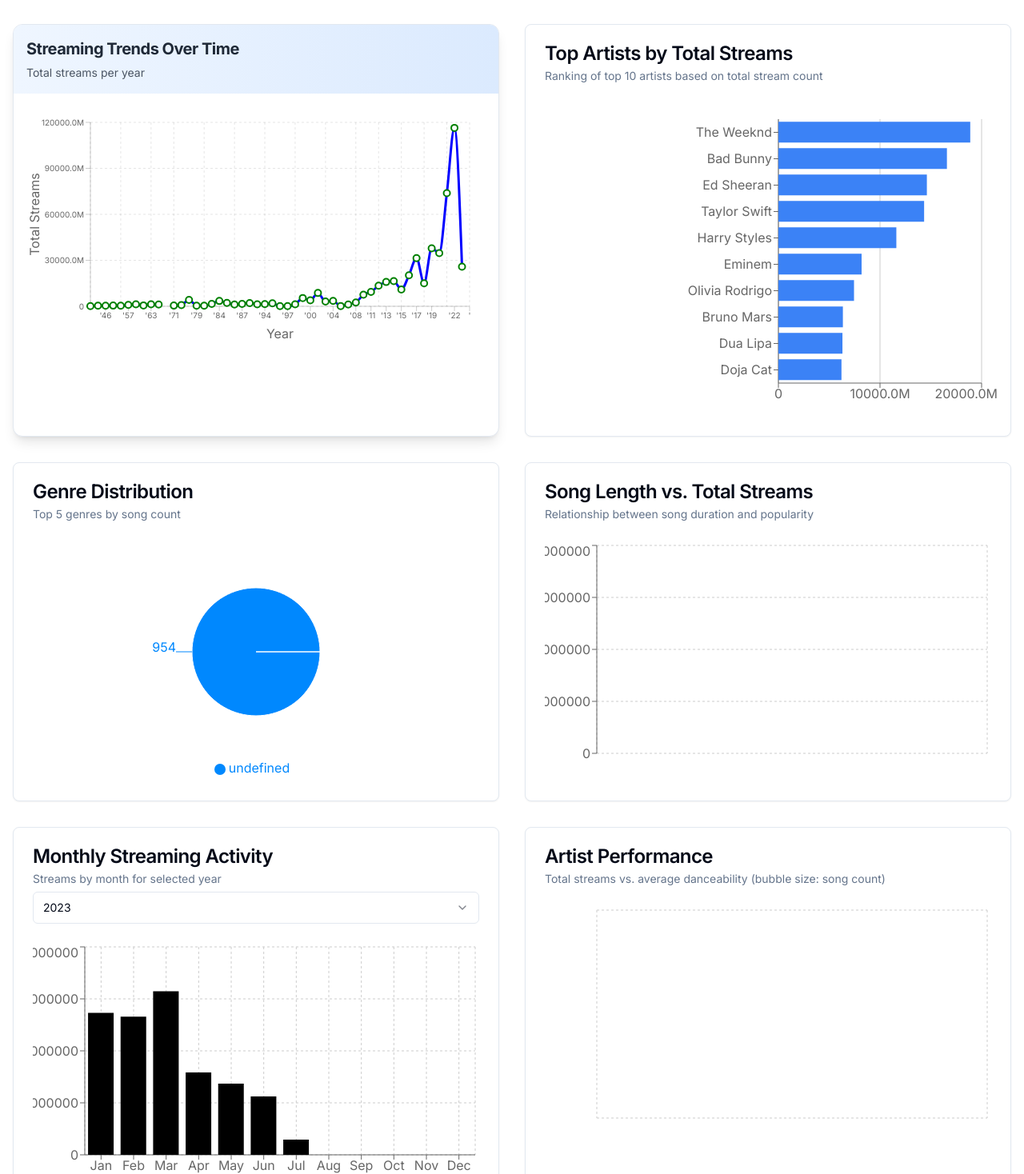
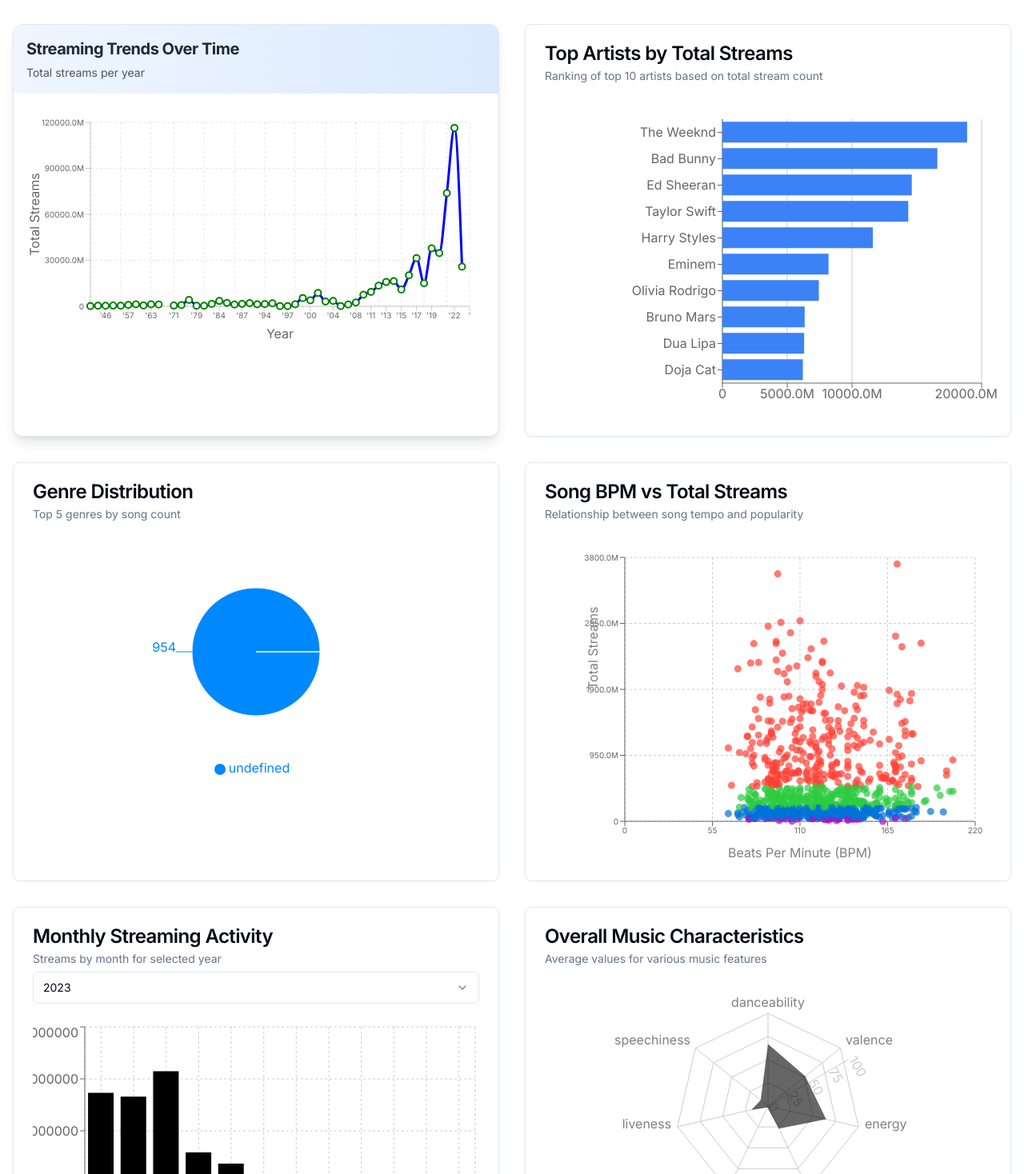
Before and after one commit to machage9603/datav, a Next.js app: page / in a window 1280 px wide. Shown: the part 142-1610 px from the top of the page at 80% size. Built offline with nearby package versions, Linux system fonts and the light colour scheme.

Commit message:
fix render errors

```diff
--- a/components/analytics.js
+++ b/components/analytics.js
@@ -5,9 +5,8 @@
 import { StreamingTrends } from './charts/streaming-trends'
 import { TopArtists } from './charts/top-artists'
 import { GenreDistribution } from './charts/genre-distribution'
-import { SongLengthVsStreams } from './charts/song-length-vs-streams'
+import { BPMVsStreams } from './charts/bpm-vs-streams'
 import { MonthlyStreamingActivity } from './charts/monthly-streaming-activity'
-import { ArtistPerformance } from './charts/artist-performance'
 import { MusicCharacteristics } from './charts/music-characteristics'
 import { GenreMusicCharacteristics } from './charts/genre-music-characteristics'
 import { useSpotifyData } from '@/hooks/use-spotify-data'
@@ -46,9 +45,8 @@
         <StreamingTrends data={filteredData} />
         <TopArtists data={filteredData} />
         <GenreDistribution data={filteredData} />
-        <SongLengthVsStreams data={filteredData} />
+        <BPMVsStreams data={filteredData} />
         <MonthlyStreamingActivity data={filteredData} />
-        <ArtistPerformance data={filteredData} />
         <MusicCharacteristics data={filteredData} />
         <GenreMusicCharacteristics data={filteredData} />
       </div>
--- a/components/charts/artist-performance.js
+++ /dev/null
@@ -1,74 +0,0 @@
-"use client"
-
-import { Scatter, ScatterChart, XAxis, YAxis, CartesianGrid, ResponsiveContainer, Cell } from "recharts"
-import { Card, CardContent, CardDescription, CardHeader, CardTitle } from "@/components/ui/card"
-import { ChartContainer, ChartTooltip, ChartTooltipContent } from "@/components/ui/chart"
-
-export function ArtistPerformance({ data }) {
-  const artistData = data.reduce((acc, song) => {
-    if (!acc[song.artist_name]) {
-      acc[song.artist_name] = { totalStreams: 0, avgDanceability: 0, songCount: 0 }
-    }
-    acc[song.artist_name].totalStreams += song.streams
-    acc[song.artist_name].avgDanceability += song.danceability
-    acc[song.artist_name].songCount++
-    return acc
-  }, {})
-
-  const chartData = Object.entries(artistData)
-    .map(([artist, data]) => ({
-      artist,
-      totalStreams: data.totalStreams,
-      avgDanceability: data.avgDanceability / data.songCount,
-      songCount: data.songCount
-    }))
-    .sort((a, b) => b.totalStreams - a.totalStreams)
-    .slice(0, 20)
-
-  return (
-    <Card>
-      <CardHeader>
-        <CardTitle>Artist Performance</CardTitle>
-        <CardDescription>Total streams vs. average danceability (bubble size: song count)</CardDescription>
-      </CardHeader>
-      <CardContent>
-        <ChartContainer
-          config={{
-            totalStreams: {
-              label: "Total Streams",
-              color: "hsl(var(--chart-1))",
-            },
-            avgDanceability: {
-              label: "Avg. Danceability",
-              color: "hsl(var(--chart-2))",
-            },
-          }}
-          className="h-[300px]"
-        >
-          <ResponsiveContainer width="100%" height="100%">
-            <ScatterChart>
-              <CartesianGrid strokeDasharray="3 3" />
-              <XAxis type="number" dataKey="avgDanceability" name="Average Danceability" unit="%" />
-              <YAxis type="number" dataKey="totalStreams" name="Total Streams" />
-              <ChartTooltip content={<ChartTooltipContent />} />
-              <Scatter
-                name="Artists"
-                data={chartData}
-                fill="var(--color-totalStreams)"
-                fillOpacity={0.7}
-              >
-                {chartData.map((entry, index) => (
-                  <Cell
-                    key={`cell-${index}`}
-                    fill={`hsl(${index * 20}, 70%, 50%)`}
-                    r={Math.sqrt(entry.songCount) * 2}  // Adjust the multiplier as needed
-                  />
-                ))}
-              </Scatter>
-            </ScatterChart>
-          </ResponsiveContainer>
-        </ChartContainer>
-      </CardContent>
-    </Card>
-  )
-}
--- /dev/null
+++ b/components/charts/bpm-vs-streams.js
@@ -0,0 +1,113 @@
+"use client"
+
+import { Scatter, ScatterChart, XAxis, YAxis, CartesianGrid, Tooltip, ResponsiveContainer } from "recharts"
+import { Card, CardContent, CardDescription, CardHeader, CardTitle } from "@/components/ui/card"
+import { ChartContainer } from "@/components/ui/chart"
+
+export function BPMVsStreams({ data }) {
+  // Color palette for variety
+  const getColor = (streams) => {
+    if (streams > 500000000) return "#FF4136" // Red for mega hits
+    if (streams > 200000000) return "#2ECC40" // Green for big hits
+    if (streams > 50000000) return "#0074D9" // Blue for popular songs
+    return "#B10DC9" // Purple for less streamed songs
+  }
+
+  // Format large numbers to be more readable
+  const formatStreams = (streams) => {
+    if (streams >= 1000000) {
+      return `${(streams / 1000000).toFixed(1)}M`
+    }
+    if (streams >= 1000) {
+      return `${(streams / 1000).toFixed(1)}K`
+    }
+    return streams.toString()
+  }
+
+  // Parse the data and convert to chart-friendly format
+  const chartData = (Array.isArray(data) ? data : [])
+    .filter(song =>
+      song.bpm &&
+      song.streams &&
+      !isNaN(Number(song.bpm)) &&
+      !isNaN(Number(song.streams))
+    )
+    .map(song => {
+      const streams = Number(song.streams)
+      return {
+        x: Number(song.bpm), // Ensure numeric BPM
+        y: streams, // Ensure numeric streams
+        name: song.track_name,
+        artist: song.artist,
+        bpm: Number(song.bpm),
+        streams: streams,
+        color: getColor(streams)
+      }
+    });
+
+  return (
+    <Card>
+      <CardHeader>
+        <CardTitle>Song BPM vs Total Streams</CardTitle>
+        <CardDescription>Relationship between song tempo and popularity</CardDescription>
+      </CardHeader>
+      <CardContent>
+        <ResponsiveContainer width="100%" height={400}>
+          <ScatterChart margin={{ top: 20, right: 20, bottom: 20, left: 40 }}>
+            <CartesianGrid strokeDasharray="3 3" />
+            <XAxis
+              type="number"
+              dataKey="x"
+              name="BPM"
+              tick={{ fontSize: 10 }}
+              label={{
+                value: "Beats Per Minute (BPM)",
+                position: "insideBottom",
+                offset: -15
+              }}
+            />
+            <YAxis
+              type="number"
+              dataKey="y"
+              name="Streams"
+              tick={{ fontSize: 10 }}
+              tickFormatter={formatStreams}
+              label={{
+                value: "Total Streams",
+                angle: -90,
+                position: "insideLeft",
+                offset: 20
+              }}
+            />
+            <Tooltip
+              cursor={{ strokeDasharray: '3 3' }}
+              content={({ active, payload }) => {
+                if (active && payload && payload.length) {
+                  const data = payload[0].payload;
+                  return (
+                    <div className="bg-white p-2 border rounded shadow">
+                      <p><strong>Song:</strong> {data.name}</p>
+                      <p><strong>Artist:</strong> {data.artist}</p>
+                      <p><strong>BPM:</strong> {data.bpm}</p>
+                      <p><strong>Streams:</strong> {data.streams.toLocaleString()}</p>
+                    </div>
+                  );
+                }
+                return null;
+              }}
+            />
+            {chartData.map((song, index) => (
+              <Scatter
+                key={index}
+                name="Songs"
+                data={[song]}
+                fill={song.color}
+                fillOpacity={0.7}
+              />
+            ))}
+          </ScatterChart>
+        </ResponsiveContainer>
+      </CardContent>
+    </Card>
+  )
+}
--- a/components/charts/genre-distribution.js
+++ b/components/charts/genre-distribution.js
@@ -16,6 +16,8 @@
     .slice(0, 5)
 
   const COLORS = ['#0088FE', '#00C49F', '#FFBB28', '#FF8042', '#8884D8']
+
+  console.log(chartData)
 
   return (
     <Card>
--- a/components/charts/music-characteristics.js
+++ b/components/charts/music-characteristics.js
@@ -1,24 +1,29 @@
 "use client"
-
 import { Radar, RadarChart, PolarGrid, PolarAngleAxis, PolarRadiusAxis, ResponsiveContainer } from "recharts"
 import { Card, CardContent, CardDescription, CardHeader, CardTitle } from "@/components/ui/card"
 import { ChartContainer, ChartTooltip, ChartTooltipContent } from "@/components/ui/chart"
 
 export function MusicCharacteristics({ data }) {
   const characteristics = [
-    'danceability', 'valence', 'energy', 'acousticness',
-    'instrumentalness', 'liveness', 'speechiness'
+    'danceability_%', 'valence_%', 'energy_%', 'acousticness_%',
+    'instrumentalness_%', 'liveness_%', 'speechiness_%'
   ]
 
+  // Safely calculate average characteristics
   const averageCharacteristics = characteristics.reduce((acc, char) => {
-    acc[char] = data.reduce((sum, song) => sum + song[char], 0) / data.length
+    // Check if data is not empty and contains the characteristic
+    acc[char.replace('_%', '')] = data && data.length > 0
+      ? data.reduce((sum, song) => sum + (parseFloat(song[char]) || 0), 0) / data.length
+      : 0
     return acc
   }, {})
 
-  const chartData = characteristics.map(char => ({
+  const chartData = Object.entries(averageCharacteristics).map(([char, value]) => ({
     characteristic: char,
-    value: averageCharacteristics[char]
+    value: value
   }))
+
+  console.log(chartData)
 
   return (
     <Card>
@@ -29,11 +34,26 @@
       <CardContent>
         <ChartContainer className="h-[300px]">
           <ResponsiveContainer width="100%" height="100%">
-            <RadarChart cx="50%" cy="50%" outerRadius="80%" data={chartData}>
+            <RadarChart
+              cx="50%"
+              cy="50%"
+              outerRadius="80%"
+              data={chartData}
+            >
               <PolarGrid />
               <PolarAngleAxis dataKey="characteristic" />
-              <PolarRadiusAxis angle={30} domain={[0, 100]} />
-              <Radar name="Average" dataKey="value" stroke="var(--color-primary)" fill="var(--color-primary)" fillOpacity={0.6} />
+              <PolarRadiusAxis
+                angle={30}
+                domain={[0, 100]}
+                tickCount={5}
+              />
+              <Radar
+                name="Average"
+                dataKey="value"
+                stroke="var(--color-primary)"
+                fill="var(--color-primary)"
+                fillOpacity={0.6}
+              />
               <ChartTooltip content={<ChartTooltipContent />} />
             </RadarChart>
           </ResponsiveContainer>
@@ -42,3 +62,5 @@
     </Card>
   )
 }
+
+export default MusicCharacteristics
--- a/components/charts/song-length-vs-streams.js
+++ /dev/null
@@ -1,43 +0,0 @@
-"use client"
-
-import { Scatter, ScatterChart, XAxis, YAxis, CartesianGrid, Tooltip, ResponsiveContainer } from "recharts"
-import { Card, CardContent, CardDescription, CardHeader, CardTitle } from "@/components/ui/card"
-import { ChartContainer, ChartTooltip, ChartTooltipContent } from "@/components/ui/chart"
-
-export function SongLengthVsStreams({ data }) {
-  const chartData = data.map(song => ({
-    duration: song.duration_ms / 60000, // Convert to minutes
-    streams: song.streams,
-    name: song.track_name
-  }))
-
-  return (
-    <Card>
-      <CardHeader>
-        <CardTitle>Song Length vs. Total Streams</CardTitle>
-        <CardDescription>Relationship between song duration and popularity</CardDescription>
-      </CardHeader>
-      <CardContent>
-        <ChartContainer
-          config={{
-            streams: {
-              label: "Streams",
-              color: "hsl(var(--chart-1))",
-            },
-          }}
-          className="h-[300px]"
-        >
-          <ResponsiveContainer width="100%" height="100%">
-            <ScatterChart>
-              <CartesianGrid strokeDasharray="3 3" />
-              <XAxis type="number" dataKey="duration" name="Duration (minutes)" unit=" min" />
-              <YAxis type="number" dataKey="streams" name="Streams" />
-              <ChartTooltip content={<ChartTooltipContent />} />
-              <Scatter name="Songs" data={chartData} fill="var(--color-streams)" />
-            </ScatterChart>
-          </ResponsiveContainer>
-        </ChartContainer>
-      </CardContent>
-    </Card>
-  )
-}
--- a/components/charts/top-artists.js
+++ b/components/charts/top-artists.js
@@ -39,7 +39,7 @@
           <BarChart
             data={chartData}
             layout="vertical"
-            margin={{ left: 150, right: 20, top: 20, bottom: 20 }}
+            margin={{ left: 80, right: 20, top: 20, bottom: 20 }}
           >
             <CartesianGrid horizontal={false} />
             <XAxis
```
